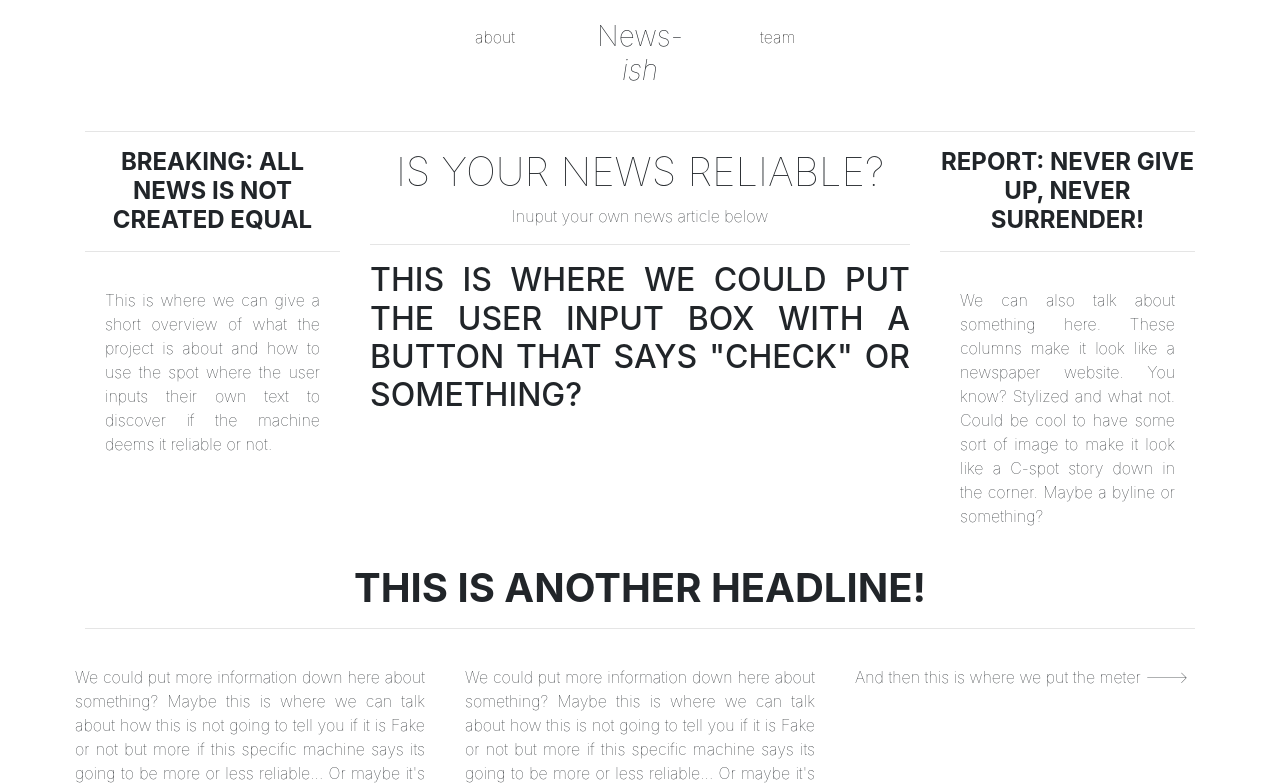
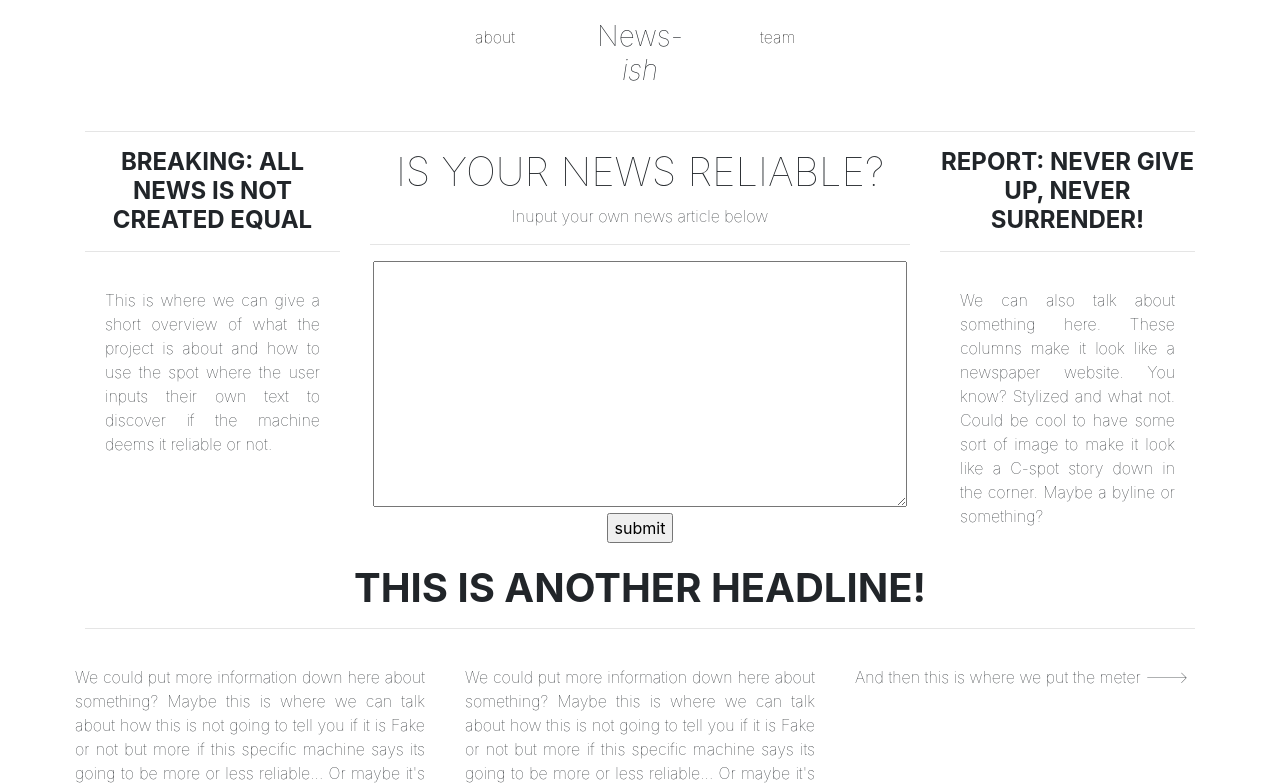
Before and after one commit to emilbello/newsish, a Flask app: page /index.html in a window 1280 px wide. Shown: the top 783 px of the page. Run offline with Flask 2, Linux system fonts and the light colour scheme; some libraries are stand-ins or nearby versions.

Commit message:
added text box for user input

```diff
--- a/templates/index.html
+++ b/templates/index.html
@@ -39,7 +39,11 @@
             <h1 class="centered">IS YOUR NEWS RELIABLE?</h1>
             <p class="centered">Inuput your own news article below</p>
             <hr>
-            <h2 class="article">THIS IS WHERE WE COULD PUT THE USER INPUT BOX WITH A BUTTON THAT SAYS "CHECK" OR SOMETHING?</h2>
+            <form class="centered">
+                <textarea rows="10" cols="50" name="userinput" wrap="soft">
+                </textarea><br>
+                <input type="submit" value="submit" />
+            </form>
         </div>
         <div class="col-3">
             <h4 class="centered" style="font-weight: bold;">REPORT: NEVER GIVE UP, NEVER SURRENDER!</h4>
```
